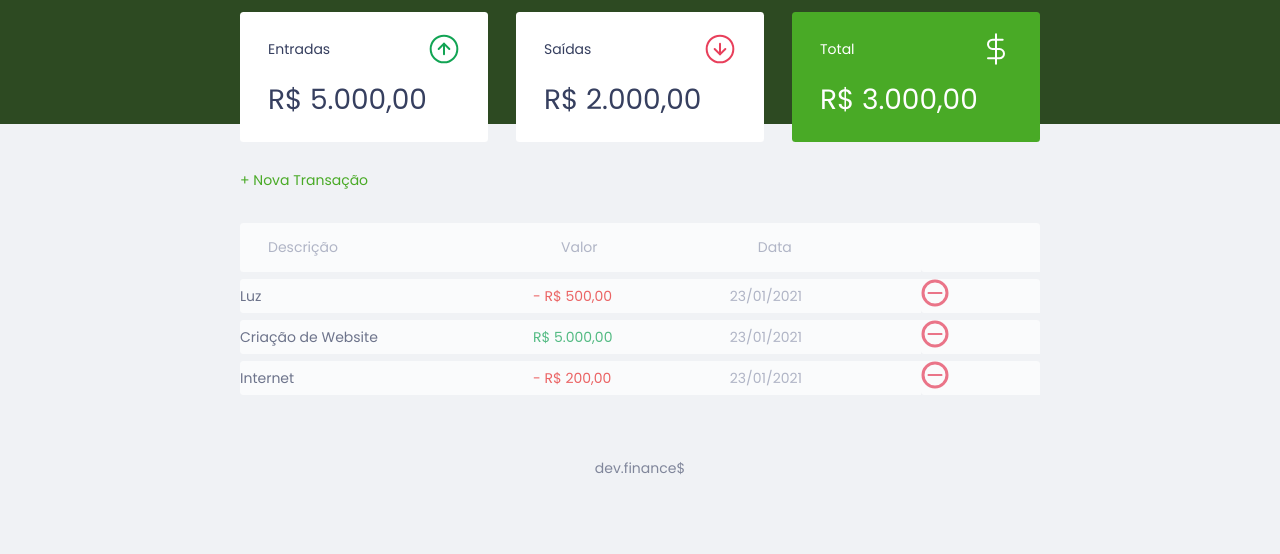
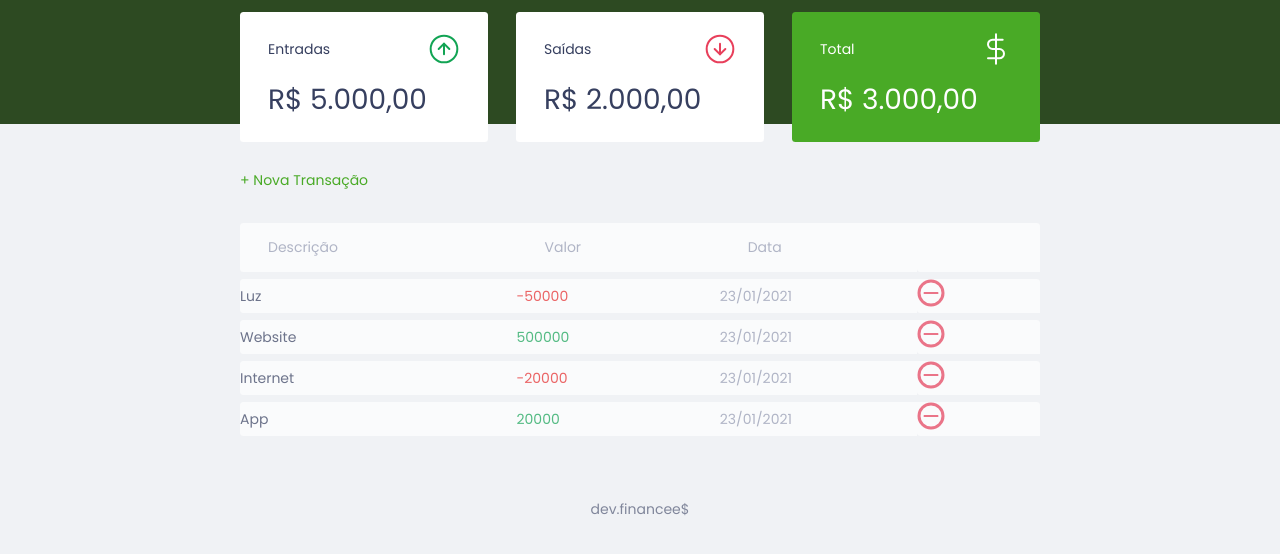
Before and after one commit to felipeghidini/Discover-1-Rocketseat, a plain HTML site: page index.html in a window 1280 px wide. Shown: the part 74-628 px from the top of the page. Drawn offline with Linux system fonts and the light colour scheme.

Commit message:
Melhorando a funcionalidade

```diff
--- a/index.html
+++ b/index.html
@@ -1,5 +1,6 @@
 <!DOCTYPE html>
 <html lang="pt-br">
+
 <head>
   <meta charset="UTF-8" />
   <meta http-equiv="X-UA-Compatible" content="IE=edge" />
@@ -7,9 +8,9 @@
   <title>dev.finance$</title>
   <link rel="stylesheet" href="styles.css" />
   <link rel="preconnect" href="https://fonts.gstatic.com" />
-    <link rel="stylesheet" href="https://fonts.googleapis.com/css2?family=Poppins:wght@100;200;400;700&display=swap"/>
-    <script src="scripts.js"></script>
+  <link rel="stylesheet" href="https://fonts.googleapis.com/css2?family=Poppins:wght@100;200;400;700&display=swap" />
 </head>
+
 <body>
   <header>
     <img src="./assets/logo.svg" alt="Logo Dev Finance">
@@ -47,7 +48,6 @@
     <section id="transaction">
       <h2 class="sr-only">Transações</h2>
       <a href="#" onclick="modal.open()" class="button new">+ Nova Transação</a>
-      </section>
 
       <table id="data-table">
         <thead>
@@ -59,35 +59,14 @@
           </tr>
         </thead>
         <tbody>
-          <tr>
-            <td class="description">Luz</td>
-            <td class="expense">- R$ 500,00</td>
-            <td class="date">23/01/2021</td>
-            <td>
-              <img src="./assets/minus.svg" alt="Remover transação">
-            </td>
-          </tr>
-          <tr>
-            <td class="description">Criação de Website</td>
-            <td class="income">R$ 5.000,00</td>
-            <td class="date">23/01/2021</td>
-            <td>
-              <img src="./assets/minus.svg" alt="Remover transação">
-            </td>
-          </tr>
-          <tr>
-            <td class="description">Internet</td>
-            <td class="expense">- R$ 200,00</td>
-            <td class="date">23/01/2021</td>
-            <td>
-              <img src="./assets/minus.svg" alt="Remover transação">
-            </td>
-          </tr>
         </tbody>
       </table>
+    </section>
   </main>
 
-    <footer><p>dev.finance$</p></footer>
+  <footer>
+    <p>dev.financee$</p>
+  </footer>
 
   <div class="modal-overlay ">
     <div class="modal">
@@ -95,40 +74,18 @@
         <h2>Nova Transação</h2>
         <form action="">
           <div class="input-group">
-                <label
-                    class="sr-only"
-                    for="description">Descrição</label>
-                <input
-                    type="text"
-                    id="description"
-                    name="description"
-                    placeholder="Descrição"
-                />
+            <label class="sr-only" for="description">Descrição</label>
+            <input type="text" id="description" name="description" placeholder="Descrição" />
 
             <div class="input-group">
-                  <label
-                      class="sr-only"
-                      for="amount">Valor</label>
-                  <input
-                      type="number"
-                      step="0.01"
-                      id="amount"
-                      name="amount"
-                      placeholder="0,00"
-                  />
+              <label class="sr-only" for="amount">Valor</label>
+              <input type="number" step="0.01" id="amount" name="amount" placeholder="0,00" />
               <small class="help">Use o sinal - (negativo) para despesas e , (vírgula) para casas decimais</small>
             </div>
 
             <div class="input-group">
-                <label
-                    class="sr-only"
-                    for="date">Data</label>
-                <input
-                    type="date"
-                    id="date"
-                    name="date"
-                    placeholder="Data"
-                />
+              <label class="sr-only" for="date">Data</label>
+              <input type="date" id="date" name="date" placeholder="Data" />
 
               <div class="input-group actions">
                 <a href="#" onclick="modal.close()" class="button cancel">Cancelar</a>
@@ -140,6 +97,8 @@
     </div>
   </div>
 
+  <script src="./scripts.js"></script>
 
 </body>
+
 </html>
--- a/scripts.js
+++ b/scripts.js
@@ -6,3 +6,77 @@ const modal = {
         document.querySelector('.modal-overlay').classList.remove('active');
     }
 }
+
+const transactions = [
+    {
+        id: 1,
+        description: 'Luz',
+        amount: -50000,
+        date: '23/01/2021'
+    },
+    {
+        id: 2,
+        description: 'Website',
+        amount: 500000,
+        date: '23/01/2021'
+    },
+    {
+        id: 3,
+        description: 'Internet',
+        amount: -20000,
+        date: '23/01/2021'
+    },
+    {
+        id: 4,
+        description: 'App',
+        amount: 20000,
+        date: '23/01/2021'
+    }
+    ]
+
+const Transaction = {
+    incomes() {
+        //somar as entradas
+    },
+    expensive() {
+        //somar as saídas
+    },
+    total() {
+
+    }
+}
+
+const DOM = {
+    transactionsContainer: document.querySelector('#data-table tbody'),
+    addTransaction(transaction, index) {
+        const tr = document.createElement('tr')
+        tr.innerHTML = DOM.innerHTMLTransaction(transaction)
+        console.log(tr.innerHTML)
+        DOM.transactionsContainer.appendChild(tr)
+    },
+    innerHTMLTransaction(transaction) {
+        const CSSclass = transaction.amount > 0 ? "income" : "expense"
+
+        const amount = Utils.formatCurrency(transaction.amount)
+
+        const html = `
+            <td class="description">${transaction.description}</td>
+            <td class="${CSSclass}">${transaction.amount}</td>
+            <td class="date">${transaction.date}</td>
+            <td>
+                <img src="./assets/minus.svg" alt="Remover transação">
+            </td>
+        `
+        return html
+    }
+}
+
+const Utils = {
+    formatCurrency(value) {
+        const signal = Number(value) < 0 ? "-" : ""
+    }
+}
+
+ transactions.forEach(function(transaction){
+     DOM.addTransaction(transaction)
+ })
```
Lines whose indentation alone changed are shown as unchanged.
